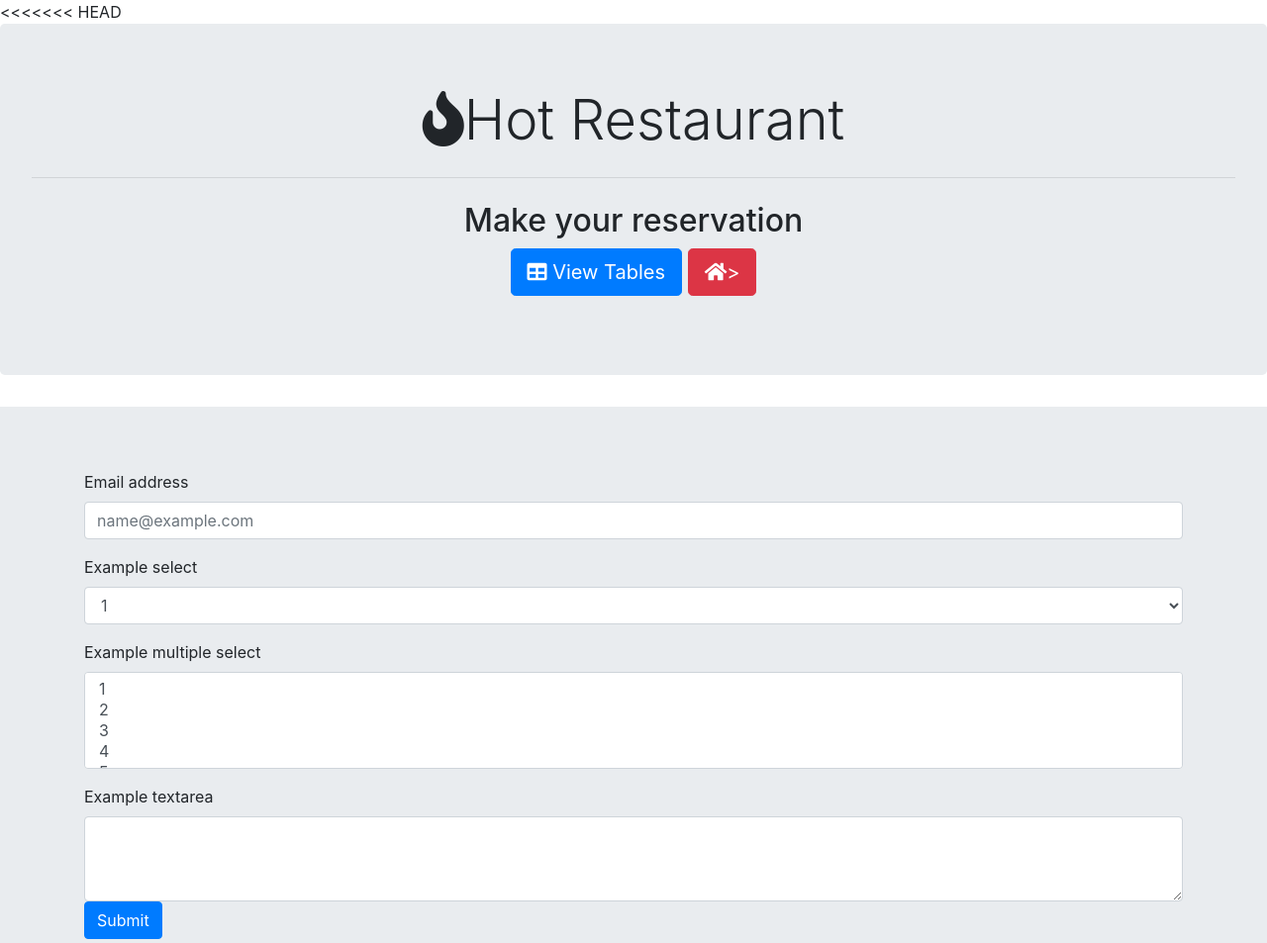
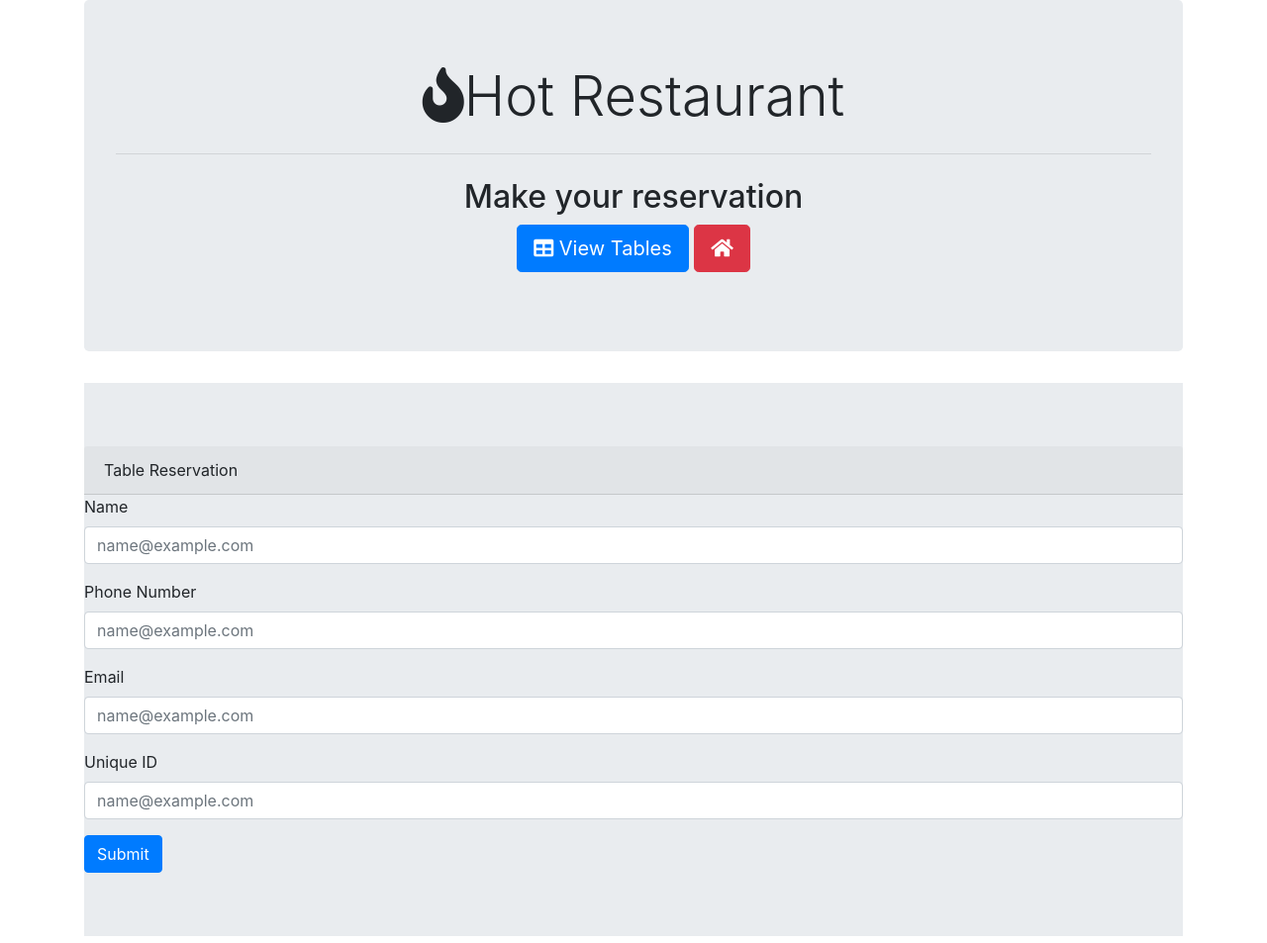
Before and after one commit to collintegral/hot-restaurant, a website: page reserve.html in a window 1280 px wide. Shown: the top 953 px of the page at 99% size. Drawn offline with nearby package versions, Linux system fonts and the light colour scheme.

```diff
--- a/reserve.html
+++ b/reserve.html
@@ -14,59 +14,6 @@
 </head>
 
 <body>
-<<<<<<< HEAD
-  <!--header-->
-  <div class="jumbotron">
-    <blockquote class="blockquote text-center">
-      <h1 class="display-4"> <i class="fas fa-fire"></i>Hot Restaurant</h1>
-      <hr class="my-4">
-      <h2>Make your reservation</h2>
-      <a class="btn btn-primary btn-lg" href="table" role="button">
-        <i class="fas fa-table"></i>
-        View Tables</a>
-      <a class="btn btn-danger btn-lg" href="reserve" role="button">
-        <i class="fas fa-home"></i>></i>
-      </a>
-    </blockquote>
-  </div>
-
-  <!--Form-->
-  <div class="jumbotron jumbotron-fluid">
-    <div class="container">
-      <form>
-        <div class="form-group">
-          <label for="exampleFormControlInput1">Email address</label>
-          <input type="email" class="form-control" id="exampleFormControlInput1" placeholder="name@example.com">
-        </div>
-        <div class="form-group">
-          <label for="exampleFormControlSelect1">Example select</label>
-          <select class="form-control" id="exampleFormControlSelect1">
-            <option>1</option>
-            <option>2</option>
-            <option>3</option>
-            <option>4</option>
-            <option>5</option>
-          </select>
-        </div>
-        <div class="form-group">
-          <label for="exampleFormControlSelect2">Example multiple select</label>
-          <select multiple class="form-control" id="exampleFormControlSelect2">
-            <option>1</option>
-            <option>2</option>
-            <option>3</option>
-            <option>4</option>
-            <option>5</option>
-          </select>
-
-        </div>
-        <div class="form-group">
-          <label for="exampleFormControlTextarea1">Example textarea</label>
-          <textarea class="form-control" id="exampleFormControlTextarea1" rows="3"></textarea>
-          <button type="button" class="btn btn-primary">Submit</button>
-        </div>
-      </form>
-    </div>
-=======
 <!--header-->
 <div class="container">
   <div class="jumbotron">
@@ -77,7 +24,7 @@
 <a class="btn btn-primary btn-lg" href="./table" role="button">
         <i class="fas fa-table"></i>
         View Tables</a>
-<a class="btn btn-danger btn-lg" href="./index" role="button">
+<a class="btn btn-danger btn-lg" href="./" role="button">
         <i class="fas fa-home"></i>
         </a>
 </blockquote>
@@ -106,6 +53,5 @@
           <input type="name" class="form-control" id="exampleFormControlInput1" placeholder="name@example.com">
         </div>
     <button type="button" class="btn btn-primary">Submit</button>
->>>>>>> f3d5aba24e9fe426d2b89096da12db53443c32fc
   </div>
 </body>
```
Also changed, not shown: table.html (+1 -1 lines).
